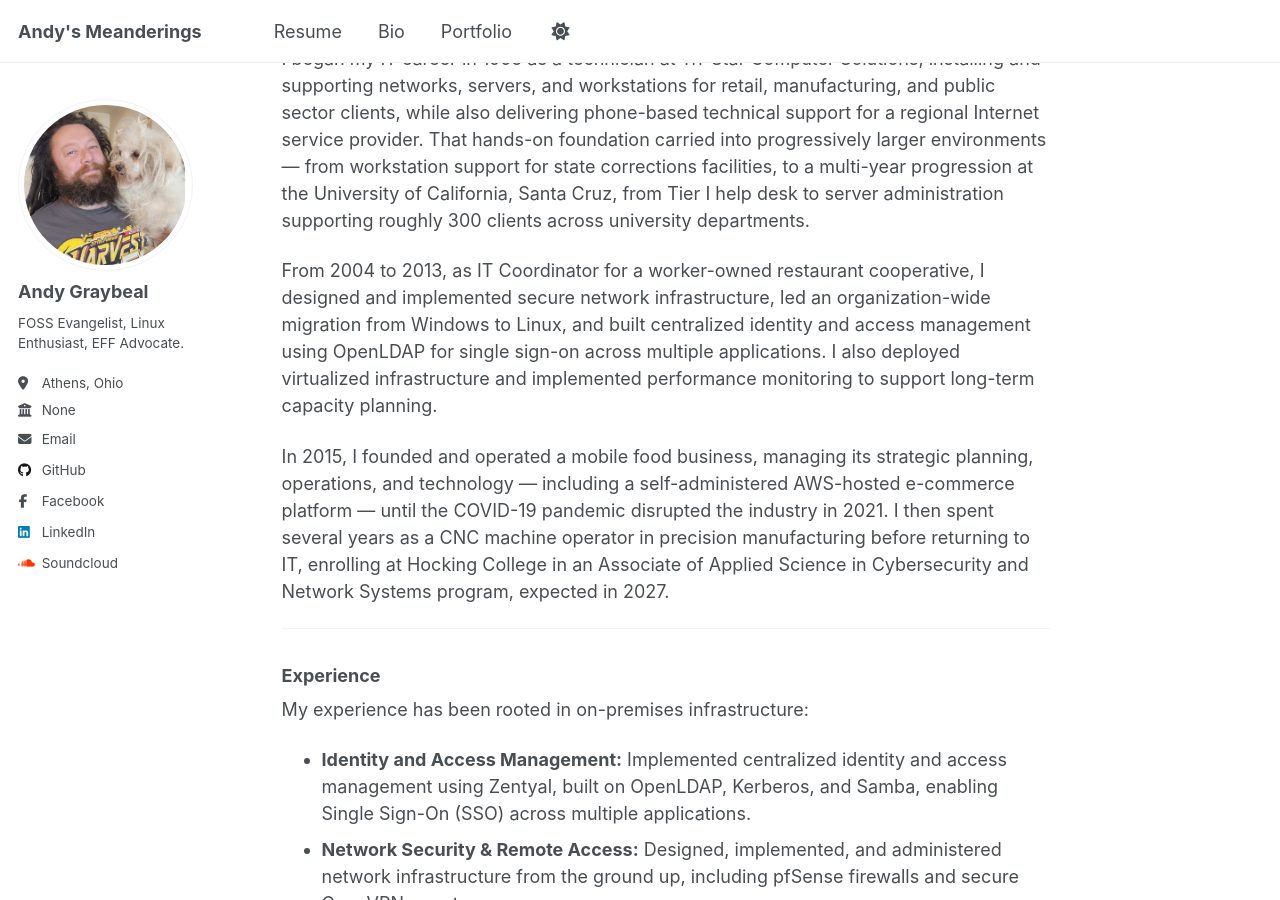
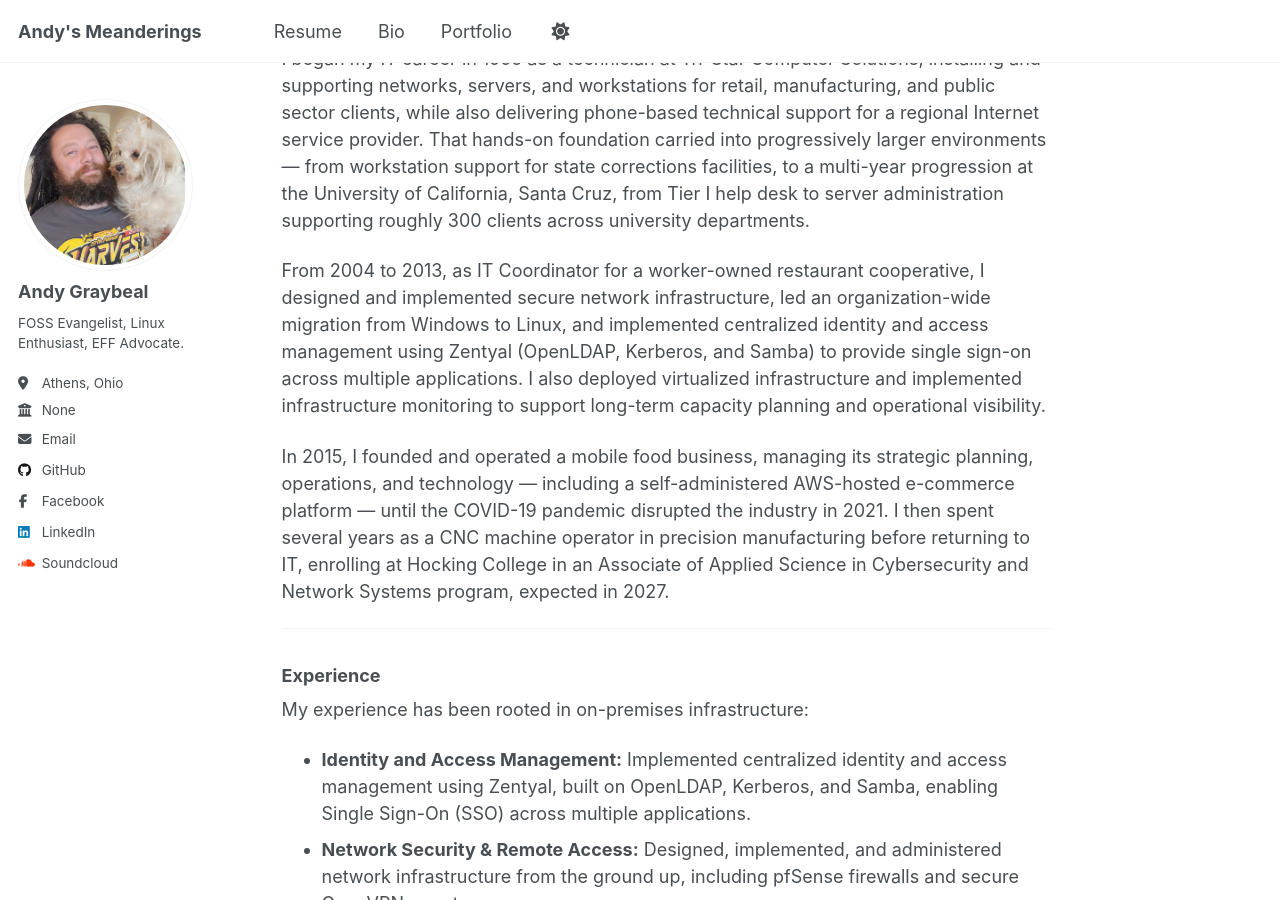
Before and after one commit to andy-graybeal/andy-graybeal.github.io, a Jekyll site: the page built from _pages/about.md, in a window 1280 px wide and 900 px high, scrolled down 560 px. Built offline with Jekyll 4.4.1, drawn with Linux system fonts in a browser that asks for light colours; a script that is not in the unit is left out.

Commit message:
Refine IT Coordinator role description in about.md
Updated the description of IT Coordinator role to specify the use of Zentyal for identity management and improved clarity on infrastructure monitoring.

```diff
--- a/_pages/about.md
+++ b/_pages/about.md
@@ -69,7 +69,7 @@ I have 20+ years of experience supporting enterprise infrastructure across highe
 
 I began my IT career in 1995 as a technician at Tri-Star Computer Solutions, installing and supporting networks, servers, and workstations for retail, manufacturing, and public sector clients, while also delivering phone-based technical support for a regional Internet service provider. That hands-on foundation carried into progressively larger environments — from workstation support for state corrections facilities, to a multi-year progression at the University of California, Santa Cruz, from Tier I help desk to server administration supporting roughly 300 clients across university departments.
 
-From 2004 to 2013, as IT Coordinator for a worker-owned restaurant cooperative, I designed and implemented secure network infrastructure, led an organization-wide migration from Windows to Linux, and built centralized identity and access management using OpenLDAP for single sign-on across multiple applications. I also deployed virtualized infrastructure and implemented performance monitoring to support long-term capacity planning.
+From 2004 to 2013, as IT Coordinator for a worker-owned restaurant cooperative, I designed and implemented secure network infrastructure, led an organization-wide migration from Windows to Linux, and implemented centralized identity and access management using Zentyal (OpenLDAP, Kerberos, and Samba) to provide single sign-on across multiple applications. I also deployed virtualized infrastructure and implemented infrastructure monitoring to support long-term capacity planning and operational visibility.
 
 In 2015, I founded and operated a mobile food business, managing its strategic planning, operations, and technology — including a self-administered AWS-hosted e-commerce platform — until the COVID-19 pandemic disrupted the industry in 2021. I then spent several years as a CNC machine operator in precision manufacturing before returning to IT, enrolling at Hocking College in an Associate of Applied Science in Cybersecurity and Network Systems program, expected in 2027.
 
```
